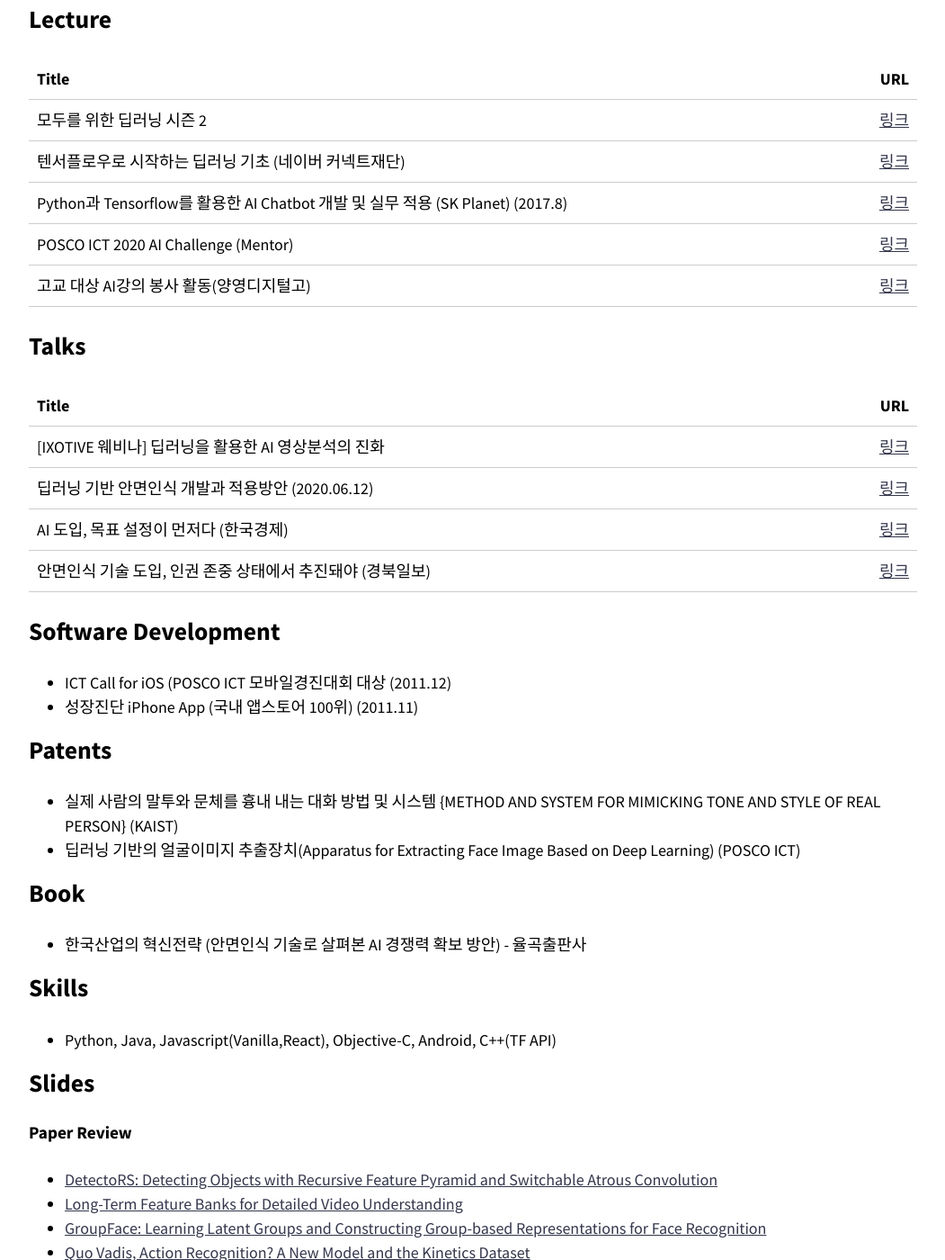
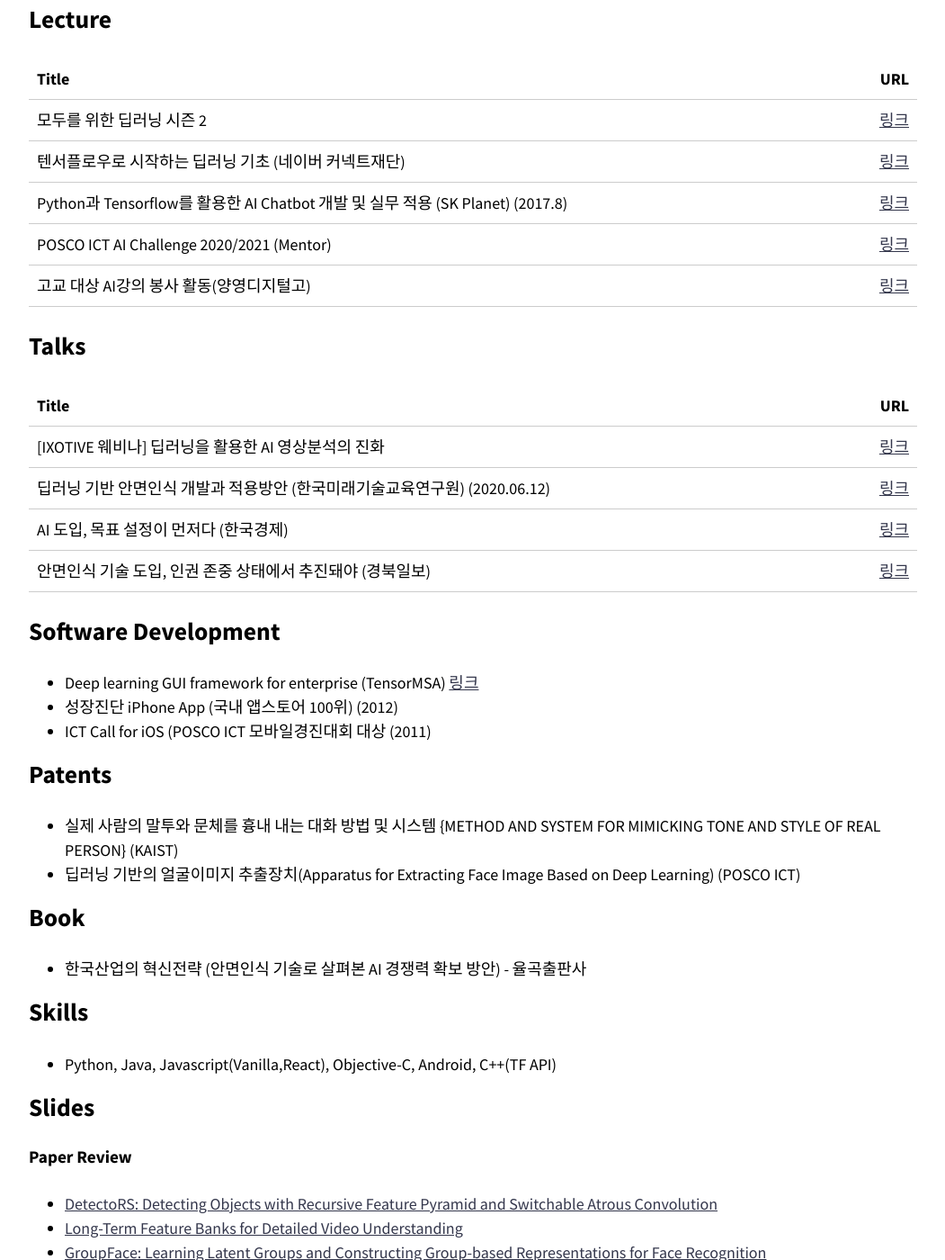
Before and after one commit to healess/healess.github.io, a Jekyll site: the page built from index.md, in a window 1280 px wide and 1400 px high, scrolled down 1015 px. Shown: the whole window at 90% size, without its empty margins (114-1165 px from the left). Built offline with Jekyll 4.4.1, drawn with Linux system fonts in a browser that asks for light colours; nearby versions of some CDN libraries.

Commit message:
Add ShuffleNet

```diff
--- a/index.md
+++ b/index.md
@@ -38,7 +38,7 @@ entries_layout: grid
 | 모두를 위한 딥러닝 시즌 2 | [링크](https://deeplearningzerotoall.github.io/season2/) |
 | 텐서플로우로 시작하는 딥러닝 기초 (네이버 커넥트재단) | [링크](https://www.edwith.org/boostcourse-dl-tensorflow) |
 | Python과 Tensorflow를 활용한 AI Chatbot 개발 및 실무 적용 (SK Planet) (2017.8) | [링크](https://www.slideshare.net/healess/python-tensorflow-ai-chatbot) |
-| POSCO ICT 2020 AI Challenge (Mentor)|[링크](https://aichallenge.poscoict.com/) |
+| POSCO ICT AI Challenge 2020/2021 (Mentor)|[링크](https://aichallenge.poscoict.com/) |
 |고교 대상 AI강의 봉사 활동(양영디지털고) |[링크](https://smartfuture-poscoict.co.kr/505)|
 
 ## Talks
@@ -46,14 +46,15 @@ entries_layout: grid
 | Title | URL |
 | :------------ | ------------: |
 | [IXOTIVE 웨비나] 딥러닝을 활용한 AI 영상분석의 진화 | [링크](https://youtu.be/oe937gzXn44) |
-| 딥러닝 기반 안면인식 개발과 적용방안 (2020.06.12) | [링크](http://www.newsway.co.kr/news/view?tp=1&ud=2020051909563803563) |
+| 딥러닝 기반 안면인식 개발과 적용방안 (한국미래기술교육연구원) (2020.06.12) | [링크](http://www.newsway.co.kr/news/view?tp=1&ud=2020051909563803563) |
 | AI 도입, 목표 설정이 먼저다 (한국경제) | [링크](https://www.hankyung.com/opinion/article/2019112491371) |
 | 안면인식 기술 도입, 인권 존중 상태에서 추진돼야 (경북일보) | [링크](https://www.kyongbuk.co.kr/news/articleView.html?idxno=2021629) |
 
 
 ## Software Development
-* ICT Call for iOS (POSCO ICT 모바일경진대회 대상 (2011.12)
-* 성장진단 iPhone App (국내 앱스토어 100위) (2011.11)
+* Deep learning GUI framework for enterprise (TensorMSA) [링크](https://github.com/TensorMSA)
+* 성장진단 iPhone App (국내 앱스토어 100위) (2012)
+* ICT Call for iOS (POSCO ICT 모바일경진대회 대상 (2011)
 
 ## Patents
 * 실제 사람의 말투와 문체를 흉내 내는 대화 방법 및 시스템 {METHOD AND SYSTEM FOR MIMICKING TONE AND STYLE OF REAL PERSON} (KAIST)
@@ -78,7 +79,7 @@ entries_layout: grid
 * [AutoML Part 1 : Bayesian Optimization, AMC, Auto Augmentation, Active Learning](https://www.slideshare.net/healess/paper-auto-ml-part-1)
 * [eXplainable AI (XAI) : CAM, Grad-CAM,ABN(Attention Branch Network)](https://www.slideshare.net/healess/paper-explainable-aixai-in-computer-vision)
 * Dynamic Routing Between Capsules
-* ShuffleNet: An Extremely Efficient Convolutional Neural Network for Mobile Devices
+* [ShuffleNet: An Extremely Efficient Convolutional Neural Network for Mobile Devices](https://www.slideshare.net/healess/paper-shuffle-net-an-extremely-efficient-convolutional-neural-network-for-mobile-devices)
 * ArcFace: Additive Angular Margin Loss for Deep Face Recognition
 * Memory Networks, End-To-End Memory Networks, Dynamic Memory Networks
 * Effective Approaches to Attention-based Neural Machine Translation
```
